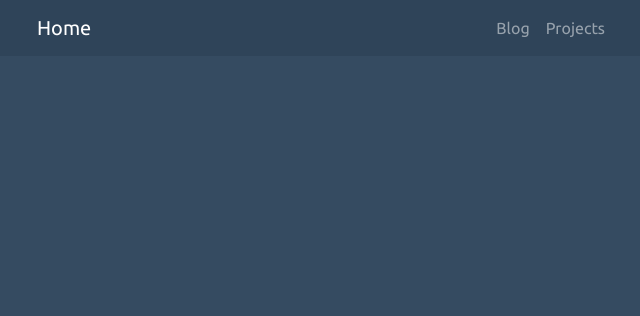
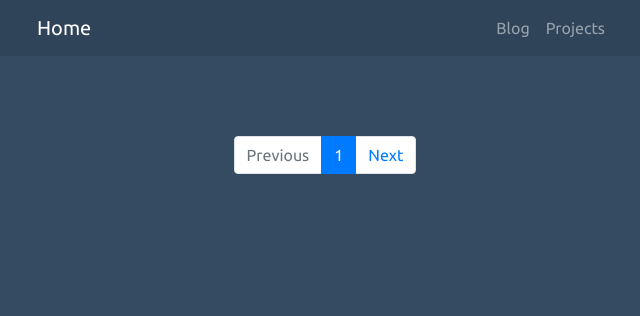
Before and after one commit to leomath42/leomath42.github.io, a Flask app: template templates/blog.html in a window 1280 px wide. Shown: the top 316 px of the page, without its empty margins (315-955 px from the left). Run offline with Flask 2, Linux system fonts and the light colour scheme; the template is opened without the code that fills it: most values are stand-ins (such as "Sample title", 1, 10 or a date in 2020); some libraries are stand-ins or nearby versions.

Commit message:
Post Pagination, toPage from Page class - js method

```diff
--- a/app.py
+++ b/app.py
@@ -25,17 +25,18 @@ def index():
     return render_template('index.html', index=pages.get("index"))
 
 
+########
+posts = []
+# pages.reload()
+for page in set(pages):
+	if page.path.startswith('post'):
+		page.path = page.path[5:]
+		posts.append(page)
+########
+
 @app.route('/blog')
 def blog():
-	########
-	posts = []
-	# pages.reload()
-	for page in set(pages):
-		if page.path.startswith('post'):
-			page.path = page.path[5:]
-			posts.append(page)
-	########
-	page_size = 5
+	page_size = 1
 	n_post = len(posts)
 	n_page = (len(posts) // page_size)
 	n_page = n_page + 1 if (len(posts) / page_size) - n_page > 0 else n_page
--- a/templates/base.html
+++ b/templates/base.html
@@ -40,11 +40,12 @@
             </div>
        </nav>
     <div class="container">
-        <main id="main" class="mt-5-rem">
+        <main id="main" class="mt-5-rem text-white">
           <div class="text-white">
               {% block content %}{% endblock %}
           </div>
         </main>
+    {% block script %}{% endblock %}
     </body>
 </html>
 
--- a/templates/blog.html
+++ b/templates/blog.html
@@ -19,7 +19,7 @@
 			color: white;
 		}
 
-		div[id="posts"] > * {
+		div[id="posts"] > div {
 			display: none;
 		}
 
@@ -27,9 +27,6 @@
 			display: block;
 		}
 	</style>
-	<script type="text/javascript">
-		console.log(`{{ n_page }}`);
-	</script>
 {% endblock %}
 
 {% block content %}
@@ -56,5 +53,97 @@
 			{% endfor %}
 		</div>
 	{% endfor %}
+	<nav class="text-center" aria-label="...">
+	  <ul class="pagination d-inline-flex">
+	    <li class="page-item disabled">
+	      <span class="page-link">Previous</span>
+	    </li>
+	    <li class="page-item active">
+	    	<a class="page-link" href="#" value="page-1">1</a>
+	    	<span class="sr-only">(current)</span>
+	    </li>
+	    {% for page in range(2, n_page+1) %}
+	    	<li class="page-item">
+	    		<a class="page-link" href="#" value="page-{{page}}">{{page}}</a>
+	    	</li>
+	    {% endfor%}
+	    <li class="page-item">
+	      <a class="page-link" href="#">Next</a>
+	    </li>
+	  </ul>
+	</nav>
 </div>
 {% endblock %}
+
+{% block script %}
+<script type="text/javascript">
+	class Page {
+		// maxPage = 3;
+		actualPage = 1;
+
+		constructor(pages, items){
+			this.pages = pages;
+			this.items = items;
+			this.maxPage = items.length - 2 ;
+
+			items.forEach((item, index) => {
+				console.log(index);
+				if(index == 0 ){
+					item.addEventListener('click', (event) =>{
+						this.previousPage();
+					});
+				}
+				else if(index + 1 == items.length ){
+					item.addEventListener('click', (event) =>{
+						this.nextPage();
+					});
+				}
+				else {
+					item.addEventListener('click', (event) =>{
+						this.toPage(index);
+					});
+				}
+			});
+		}
+		toPage(number){
+			this.#changePage(number);
+			console.log(number);
+		};
+
+		previousPage(){
+			if(this.actualPage > 1){
+				this.actualPage-=1;
+				this.#changePage(number);
+				console.log(this.actualPage);
+			}
+
+		};
+		nextPage() {
+			if(this.actualPage < this.maxPage){
+				this.actualPage+=1;
+				this.#changePage(number);
+				console.log(this.actualPage);
+			}
+		};
+
+		#changePage(number) {
+			console.log("Number: " + number);
+			console.log("ActualPage: " + this.actualPage);
+			this.pages[this.actualPage - 1].style['display'] = 'none';
+			this.items[this.actualPage].classList.remove('active');
+
+			this.pages[number - 1].style['display'] = 'block';
+			this.items[number].classList.add('active');
+
+			this.actualPage = number;
+
+		};
+	};
+
+	pages = document.querySelectorAll("div[id='posts'] > div");
+	items = document.querySelectorAll(".page-item");
+
+	let page = new Page(pages, items);
+
+</script>
+{% endblock%}
```
